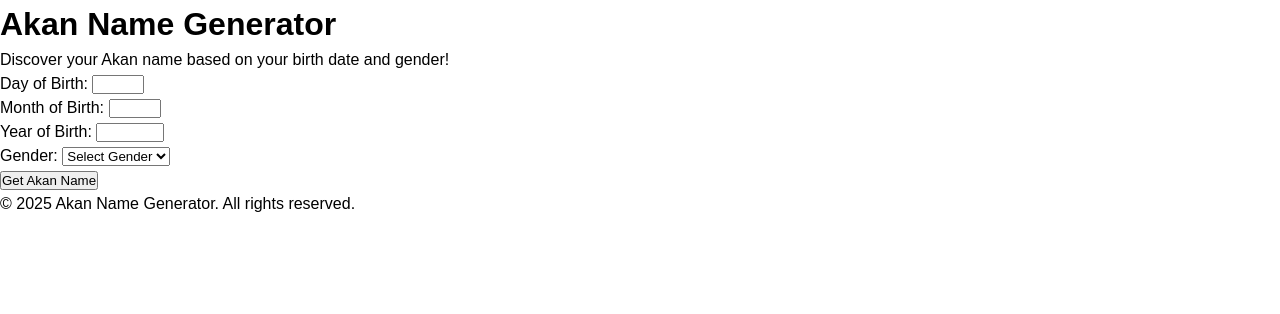
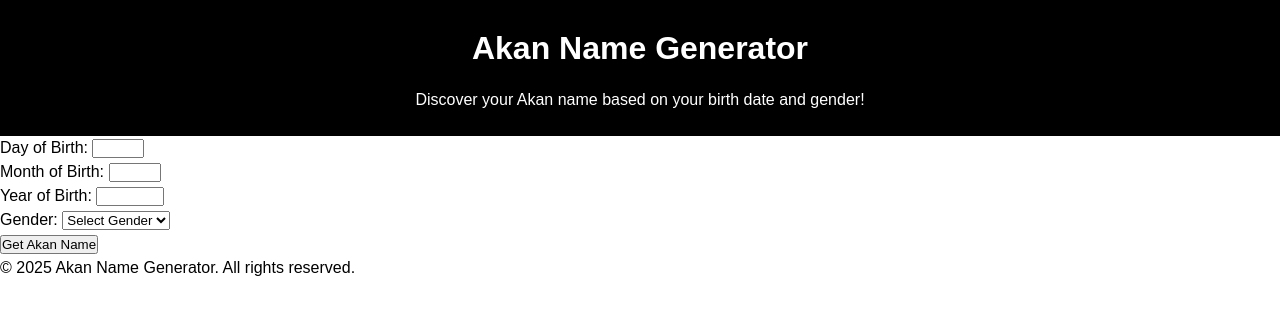
Before and after one commit to BryOk-droid/Akan-Name-UI-Project, a plain HTML site: page index.html in a window 1280 px wide. Drawn offline with Linux system fonts and the light colour scheme.

Commit message:
Style the header with background and text alignment

```diff
--- a/css/style.css
+++ b/css/style.css
@@ -12,3 +12,19 @@ body {
   flex-direction: column;
   min-height: 100vh;
 }
+
+header {
+  background: black;
+  color: white;
+  text-align: center;
+  padding: 1.5em 0;
+}
+
+header h1 {
+  font-size: 2rem;
+  margin-bottom: 0.5em;
+}
+
+header p {
+  font-size: 1rem;
+}
```
